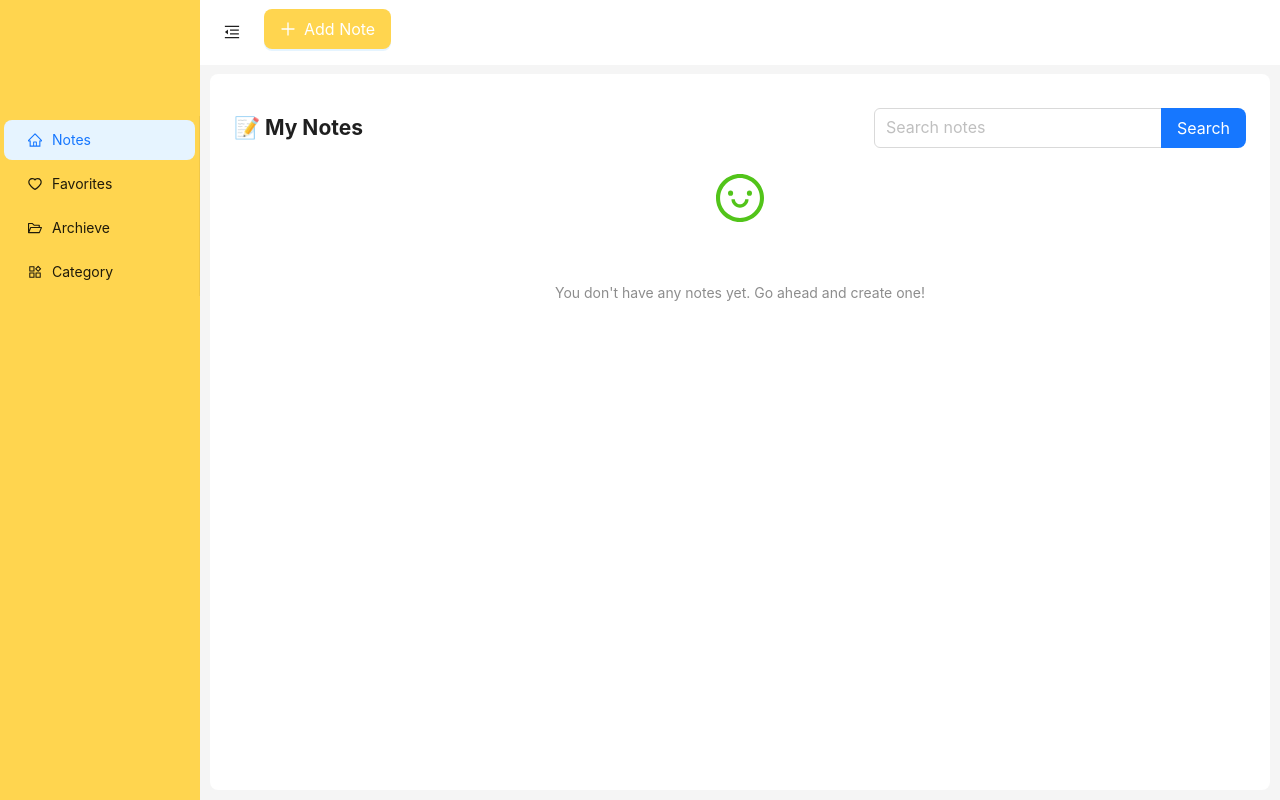
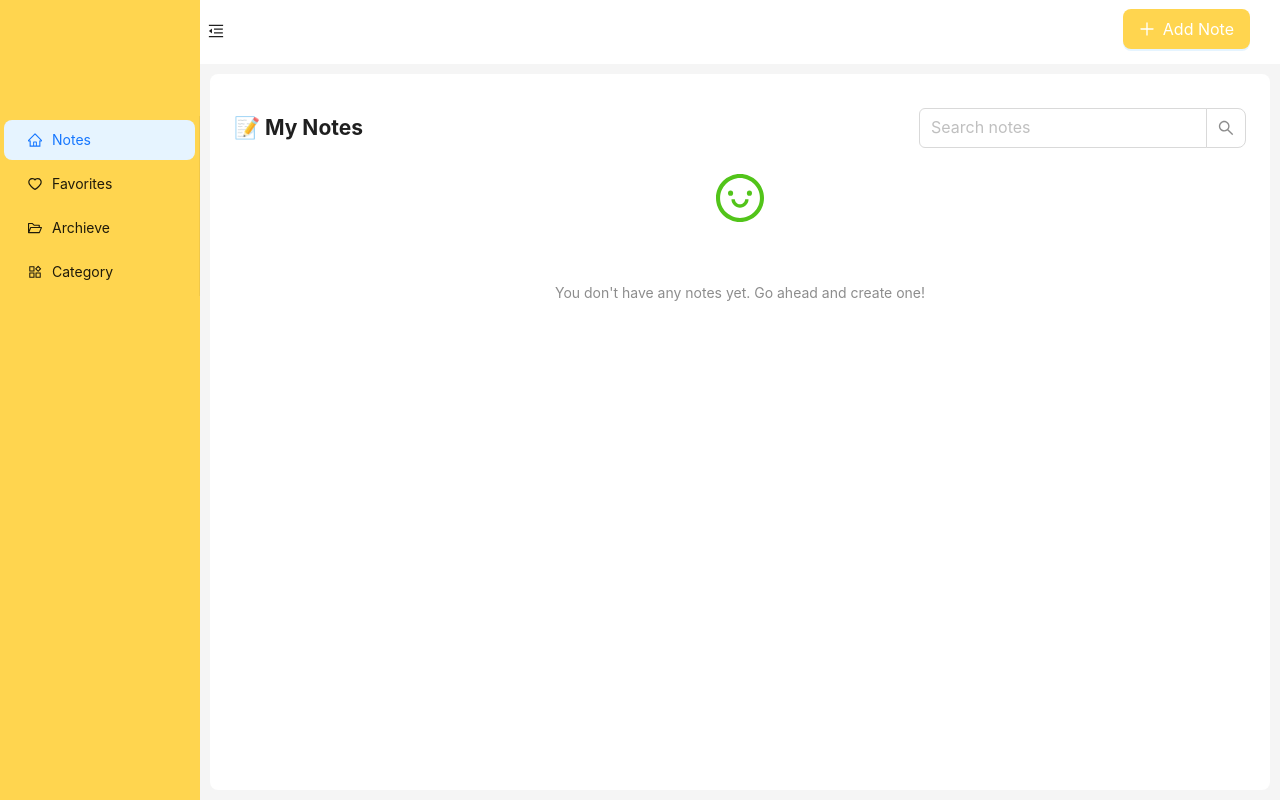
Before and after one commit to elisakoci/note-app, a React (Vite) app: page / in a window 1280 px wide. Built offline with nearby package versions, Linux system fonts and the light colour scheme.

Commit message:
adding search filter and pagination

```diff
--- a/src/components/NoteList/NoteList.jsx
+++ b/src/components/NoteList/NoteList.jsx
@@ -15,10 +15,8 @@ const NoteList = ({ notes }) => {
   return (
     <List
       dataSource={notes}
-      renderItem={(note) => (
-        <NoteItem note={note} />
-      )}
-      style={{ marginBottom: "10px"}}
+      renderItem={(note) => <NoteItem note={note} />}
+      style={{ marginBottom: "10px" }}
     />
   );
 };
--- a/src/layouts/AppHeader.jsx
+++ b/src/layouts/AppHeader.jsx
@@ -4,16 +4,20 @@ import AddNoteButton from "../components/AddNoteButton/AddNoteButton";
 
 const AppHeader = ({ collapsed, setCollapsed }) => {
   return (
-    <Row style={{ padding: 0, backgroundColor: "white"}}>
+    <Row
+      justify="space-between"
+      align="middle"
+      style={{ padding: "0px", backgroundColor: "white" }}
+    >
       <Col>
         <Button
           type="text"
           icon={collapsed ? <MenuUnfoldOutlined /> : <MenuFoldOutlined />}
           onClick={() => setCollapsed(!collapsed)}
-          style={{ fontSize: "16px", width: 64, height: 64 }}
+          style={{ fontSize: "16px" }}
         />
       </Col>
-      <Col>
+      <Col style={{ padding: "0 30px" }}>
         <AddNoteButton />
       </Col>
     </Row>
--- a/src/pages/NotesPage/NotesPage.jsx
+++ b/src/pages/NotesPage/NotesPage.jsx
@@ -1,11 +1,33 @@
+import { useState } from "react";
 import NoteList from "../../components/NoteList/NoteList";
-import { Input, Row, Col } from "antd";
+import { Input, Row, Col, Pagination } from "antd";
 import { useNotesData } from "../../context/useNotesData";
 
 const { Search } = Input;
+const PAGE_SIZE = 6;
 
 const NotesPage = () => {
   const { notes } = useNotesData();
+  const [searchNote, setSearchNote] = useState("");
+  const [currentPage, setCurrentPage] = useState(1);
+
+  const filteredNotes = notes.filter(
+    (note) =>
+      note.title.toLowerCase().includes(searchNote.toLowerCase()) ||
+      note.description.toLowerCase().includes(searchNote.toLowerCase())
+  );
+
+  const startIndex = (currentPage - 1) * PAGE_SIZE;
+  const paginatedNotes = filteredNotes.slice(
+    startIndex,
+    startIndex + PAGE_SIZE
+  );
+
+  const handleSearch = (value) => {
+    setSearchNote(value);
+    setCurrentPage(1);
+  };
+
   return (
     <>
       <Row justify="space-between" align="middle" style={{ marginBottom: 16 }}>
@@ -16,13 +38,25 @@ const NotesPage = () => {
           <Search
             placeholder="Search notes"
             allowClear
-          enterButton="Search"
             size="large"
+            onSearch={handleSearch}
+            onChange={(e) => handleSearch(e.target.value)}
           />
         </Col>
       </Row>
 
-    <NoteList notes={notes} />
+      <NoteList notes={paginatedNotes} />
+
+      {filteredNotes.length > PAGE_SIZE && (
+        <Pagination
+          current={currentPage}
+          pageSize={PAGE_SIZE}
+          total={filteredNotes.length}
+          onChange={(page) => setCurrentPage(page)}
+          align="end"
+          style={{ marginTop: 16, textAlign: "right" }}
+        />
+      )}
     </>
   );
 };
```
Lines whose indentation alone changed are shown as unchanged.
